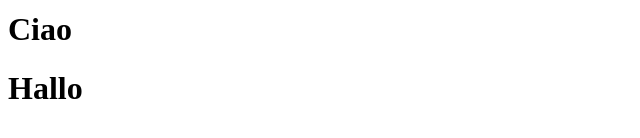
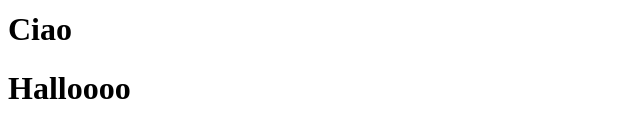
Before and after one commit to supercode7000/day_15, a plain HTML site: page index.html in a window 1280 px wide. Shown: the part 244-382 px from the top of the page, 0-640 px from the left. Drawn offline with Linux system fonts and the light colour scheme.

Commit message:
hallooooo

```diff
--- a/index.html
+++ b/index.html
@@ -13,7 +13,7 @@
     <h1>Bonjour</h1>
     <h1>Hola</h1>
     <h1>Ciao</h1>
-    <h1>Hallo</h1>
+    <h1>Halloooo</h1>
 </body>
 
 </html>
```
